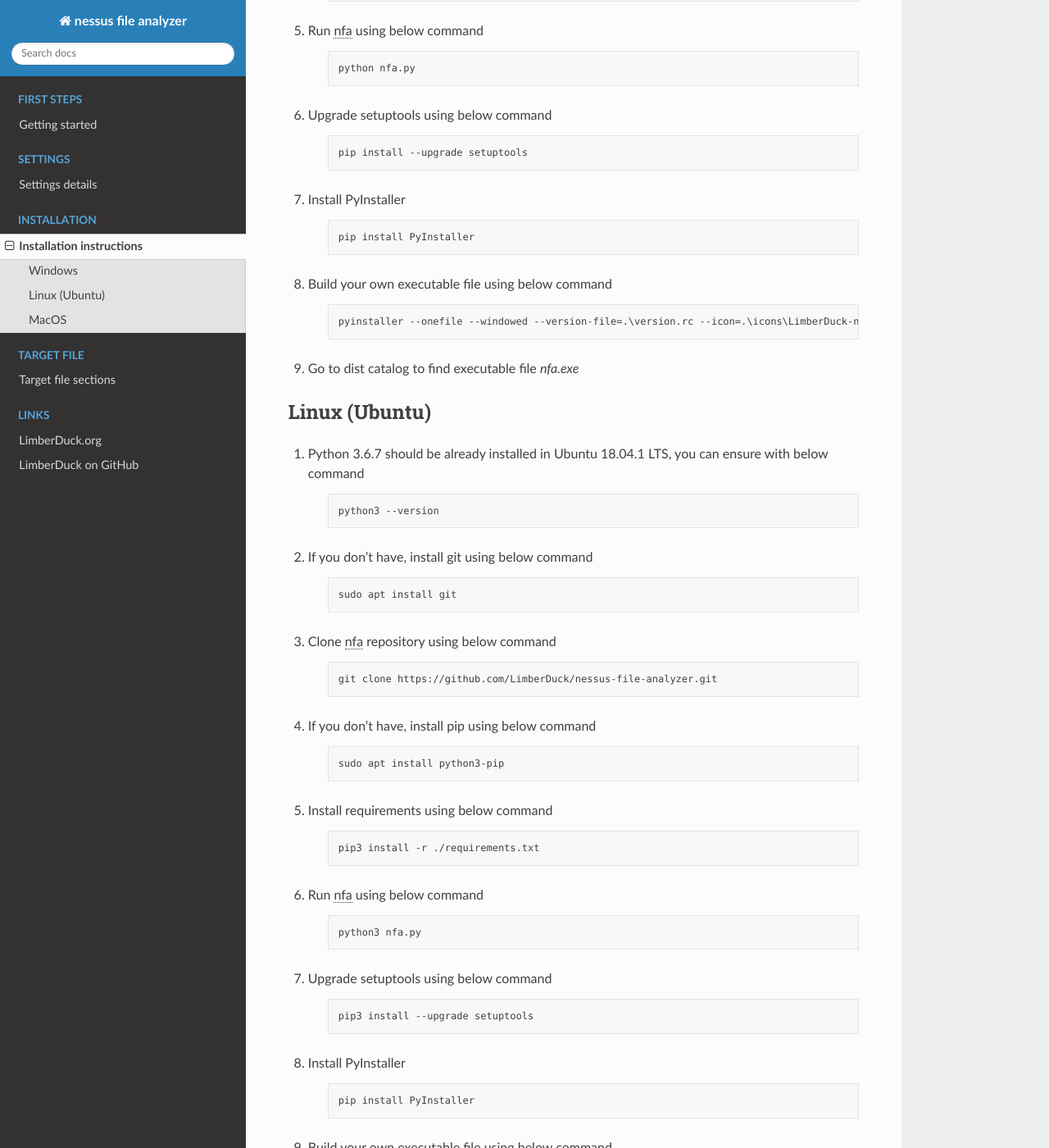
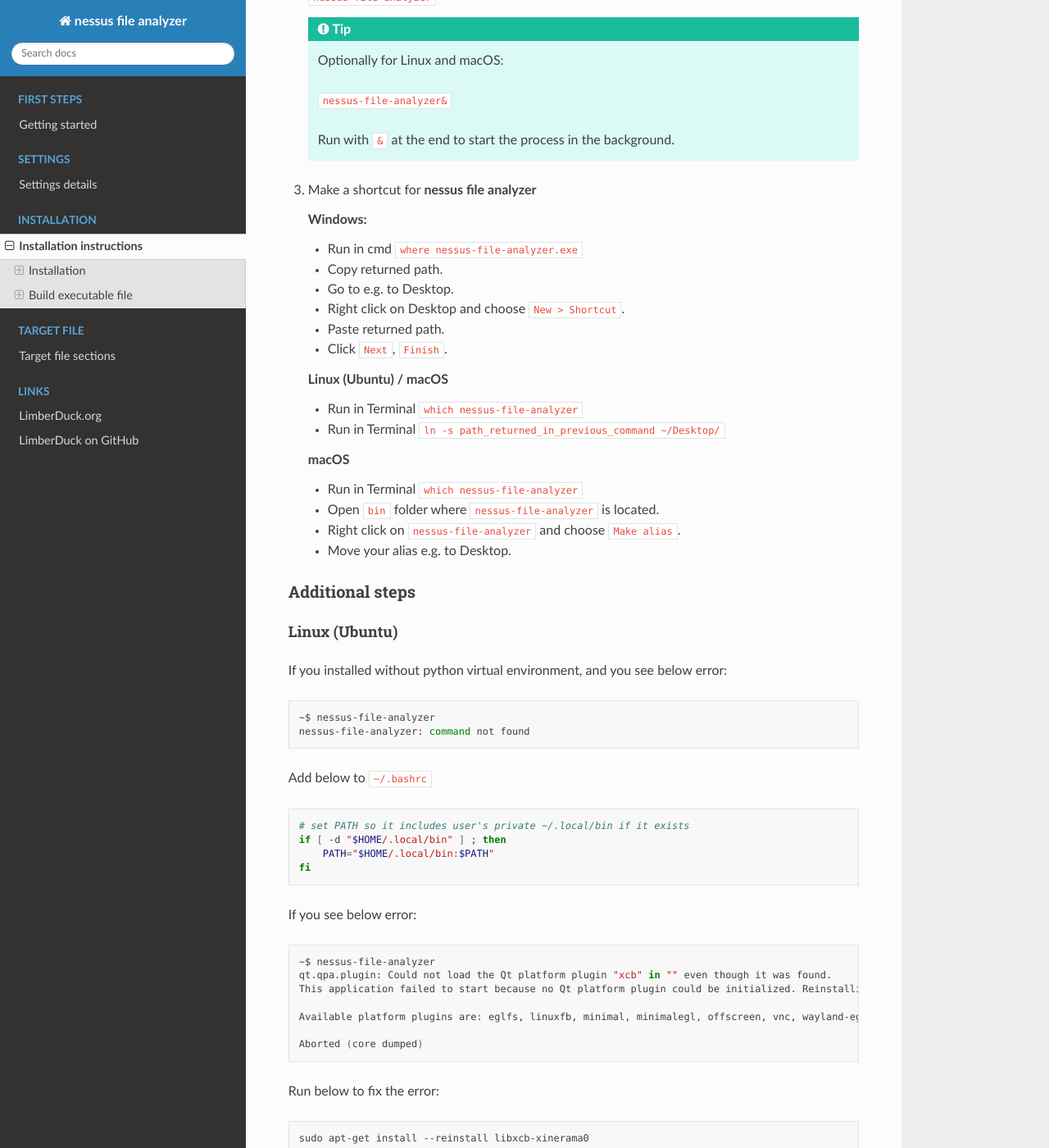
Before and after one commit to LimberDuck/nessus-file-analyzer, a Sphinx documentation site: the page built from docs/nfa-installation.rst, in a window 1280 px wide and 1400 px high, scrolled down 688 px. Shown: the whole window at 82% size. Built offline with Sphinx 7.4.7 and the Read the Docs theme 2.0.0, drawn with Linux system fonts in a browser that asks for light colours; some of the changed text lies outside the part shown.

Commit message:
v. 0.7.0

```diff
--- a/docs/nfa-installation.rst
+++ b/docs/nfa-installation.rst
@@ -8,150 +8,226 @@
 
     Read about `virtualenvwrapper in The Hitchhiker’s Guide to Python! <https://docs.python-guide.org/dev/virtualenvs/#virtualenvwrapper>`_: `virtualenvwrapper <https://virtualenvwrapper.readthedocs.io>`_ provides a set of commands which makes working with virtual environments much more pleasant.
 
-*******
+************
+Installation
+************
+
+1. Install **nessus file analyzer**
+
+   ``pip install nessus-file-analyzer``
+
+   .. note::
+
+       To upgrade to newer version run:
+
+       ``pip install -U nessus-file-analyzer``
+
+2. Run **nessus file analyzer**
+
+   ``nessus-file-analyzer``
+
+   .. tip::
+
+        Optionally for Linux and macOS:
+
+        ``nessus-file-analyzer&``
+
+        Run with ``&`` at the end to start the process in the background.
+
+3. Make a shortcut for **nessus file analyzer**
+
+   **Windows:**
+
+   - Run in cmd ``where nessus-file-analyzer.exe``
+   - Copy returned path.
+   - Go to e.g. to Desktop.
+   - Right click on Desktop and choose ``New > Shortcut``.
+   - Paste returned path.
+   - Click ``Next``, ``Finish``.
+
+   **Linux (Ubuntu) / macOS**
+
+   - Run in Terminal ``which nessus-file-analyzer``
+   - Run in Terminal ``ln -s path_returned_in_previous_command ~/Desktop/``
+
+   **macOS**
+
+   - Run in Terminal ``which nessus-file-analyzer``
+   - Open ``bin`` folder where ``nessus-file-analyzer`` is located.
+   - Right click on ``nessus-file-analyzer`` and choose ``Make alias``.
+   - Move your alias e.g. to Desktop.
+
+
+Additional steps
+****************
+
+Linux (Ubuntu)
+==============
+
+If you installed without python virtual environment, and you see below error:
+
+.. code-block:: shell
+
+    ~$ nessus-file-analyzer
+    nessus-file-analyzer: command not found
+
+
+Add below to ``~/.bashrc``
+
+.. code-block:: shell
+
+    # set PATH so it includes user's private ~/.local/bin if it exists
+    if [ -d "$HOME/.local/bin" ] ; then
+        PATH="$HOME/.local/bin:$PATH"
+    fi
+
+If you see below error:
+
+.. code-block:: shell
+
+    ~$ nessus-file-analyzer
+    qt.qpa.plugin: Could not load the Qt platform plugin "xcb" in "" even though it was found.
+    This application failed to start because no Qt platform plugin could be initialized. Reinstalling the application may fix this problem.
+
+    Available platform plugins are: eglfs, linuxfb, minimal, minimalegl, offscreen, vnc, wayland-egl, wayland, wayland-xcomposite-egl, wayland-xcomposite-glx, webgl, xcb.
+
+    Aborted (core dumped)
+
+
+Run below to fix the error:
+
+.. code-block:: shell
+
+    sudo apt-get install --reinstall libxcb-xinerama0
+
+
+
+
+*********************
+Build executable file
+*********************
+
 Windows
 *******
 
-1. If you don't have, install Python 3.6.0 or higher, you can download it via https://www.python.org/downloads
-2. If you don't have, install latest version of Git, you can download it via https://git-scm.com/downloads
-3. Clone |nfa| repository using below command in Git Bash:
+1. Clone **nessus file analyzer** repository using below command in Git Bash:
 
     .. code-block:: none
 
         git clone https://github.com/LimberDuck/nessus-file-analyzer.git
 
-4. Install requirements using below command
+2. Install requirements using below command
 
     .. code-block:: none
 
         pip install -r .\requirements.txt
 
-5. Run |nfa| using below command
+3. Run **nessus file analyzer** using below command
 
     .. code-block:: none
 
-        python nfa.py
+        python -m nessus_file_analyzer
 
-6. Upgrade setuptools using below command
+4. Upgrade setuptools using below command
 
     .. code-block:: none
 
         pip install --upgrade setuptools
 
-7. Install PyInstaller
+5. Install PyInstaller
 
     .. code-block:: none
 
         pip install PyInstaller
 
-8. Build your own executable file using below command
+6. Build your own executable file using below command
 
     .. code-block:: none
 
-        pyinstaller --onefile --windowed --version-file=.\version.rc --icon=.\icons\LimberDuck-nessus-file-analyzer.ico nfa.py
+        pyinstaller --onefile --windowed --version-file=.\version.rc --icon=.\icons\LimberDuck-nessus-file-analyzer.ico  --name nessus-file-analyzer nessus_file_analyzer\__main__.py
 
-9. Go to dist catalog to find executable file *nfa.exe*
+7. Go to ``dist`` catalog to find executable file ``nessus-file-analyzer.exe``
 
-**************
+
 Linux (Ubuntu)
 **************
 
-1. Python 3.6.7 should be already installed in Ubuntu 18.04.1 LTS, you can ensure with below command
-
-    .. code-block:: bash
-
-        python3 --version
-
-2. If you don't have, install git using below command
-
-    .. code-block:: bash
-
-        sudo apt install git
-
-3. Clone |nfa| repository using below command
+1. Clone **nessus file analyzer** repository using below command
 
     .. code-block:: bash
 
         git clone https://github.com/LimberDuck/nessus-file-analyzer.git
 
-4. If you don't have, install pip using below command
+2. Install requirements using below command
 
     .. code-block:: bash
 
-        sudo apt install python3-pip
+        pip install -r ./requirements.txt
 
-5. Install requirements using below command
+3. Run **nessus file analyzer** using below command
 
     .. code-block:: bash
 
-        pip3 install -r ./requirements.txt
+        python -m nessus_file_analyzer
 
-6. Run |nfa| using below command
+4. Upgrade setuptools using below command
 
     .. code-block:: bash
 
-        python3 nfa.py
+        pip install --upgrade setuptools
 
-7. Upgrade setuptools using below command
-
-    .. code-block:: bash
-
-        pip3 install --upgrade setuptools
-
-8. Install PyInstaller
+5. Install PyInstaller
 
     .. code-block:: bash
 
         pip install PyInstaller
 
-9. Build your own executable file using below command
+6. Build your own executable file using below command
 
     .. code-block:: bash
 
-        ~/.local/bin/pyinstaller --onefile --windowed --icon=./icons/LimberDuck-nessus-file-analyzer.ico nfa.py
+        ~/.local/bin/pyinstaller --onefile --windowed --icon=./icons/LimberDuck-nessus-file-analyzer.ico --name nessus-file-analyzer nessus_file_analyzer\__main__.py
 
-10. Go to dist catalog to find executable file *nfa*
+7. Go to ``dist`` catalog to find executable file ``nessus-file-analyzer``.
 
-*****
-MacOS
+
+macOS
 *****
 
-1. If you don't have, install Python 3.6.0 or higher, you can download it via https://www.python.org/downloads
-
-2. Clone |nfa| repository using below command
+1. Clone **nessus file analyzer** repository using below command
 
     .. code-block:: bash
 
         git clone https://github.com/LimberDuck/nessus-file-analyzer.git
 
-3. Install requirements using below command
+2. Install requirements using below command
 
     .. code-block:: bash
 
         pip3.6 install -r ./requirements.txt
 
-4. Run |nfa| using below command
+3. Run **nessus file analyzer** using below command
 
     .. code-block:: bash
 
-        python3.6 nfa.py
+        python -m nessus_file_analyzer
 
-5. Upgrade setuptools using below command
+4. Upgrade setuptools using below command
 
     .. code-block:: bash
 
-        pip3.6 install --upgrade setuptools
+        pip install --upgrade setuptools
 
-6. Install PyInstaller
+5. Install PyInstaller
 
     .. code-block:: bash
 
         pip install PyInstaller
 
-7. Build your own executable file using below command
+6. Build your own executable file using below command
 
     .. code-block:: bash
 
-        pyinstaller --onefile --windowed --icon=./icons/LimberDuck-nessus-file-analyzer.ico nfa.py
+        pyinstaller --onefile --windowed --icon=./icons/LimberDuck-nessus-file-analyzer.ico --name nessus-file-analyzer nessus_file_analyzer\__main__.py
 
-8. Go to dist catalog to find executable file *nfa*
+7. Go to ``dist`` catalog to find executable file ``nessus-file-analyzer``.
--- /dev/null
+++ b/nessus_file_analyzer/_version.py
@@ -0,0 +1 @@
+__version__ = "0.7.0"
```
Also changed, not shown: CHANGELOG.md (+16 -8 lines), README.md (added, +112 -0 lines), README.rst (deleted, +0 -87 lines), docs/index.rst (+19 -0 lines), nessus_file_analyzer/__about__.py (+6 -7 lines), setup.py (added, +45 -0 lines), 7 other files.
